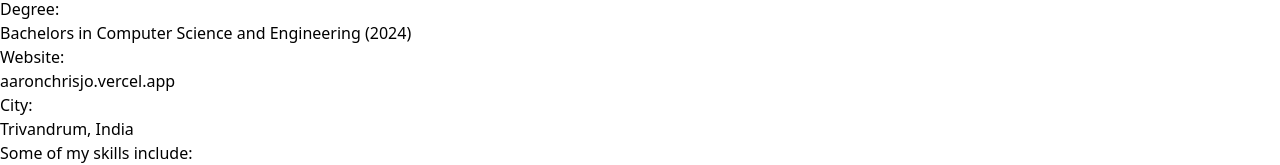
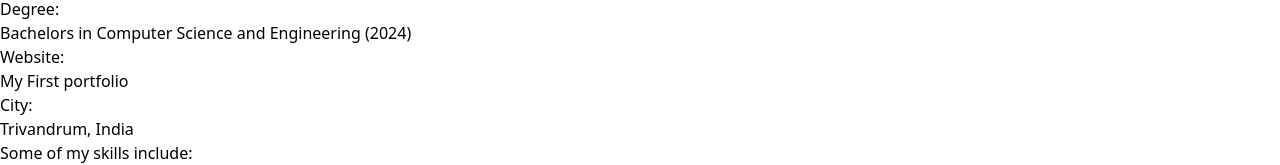
Before and after one commit to aaronchrisjo/eport, an Angular app: page / in a window 1280 px wide. Shown: the part 229-394 px from the top of the page. Built offline with nearby package versions, Linux system fonts and the light colour scheme.

Commit message:
updated link text to old portfolio

```diff
--- a/src/app/main/about/about.component.html
+++ b/src/app/main/about/about.component.html
@@ -17,7 +17,7 @@
       </div> -->
       <div class="mb-6">
         <h3 class="text-xl font-semibold">Website:</h3>
-        <a href="https://aaronchrisjo.vercel.app/" class="text-blue-500 hover:underline" target="_blank">aaronchrisjo.vercel.app</a>
+        <a href="https://aaronchrisjo.vercel.app/" class="text-blue-500 hover:underline" target="_blank">My First portfolio</a>
       </div>
       <div>
         <h3 class="text-xl font-semibold">City:</h3>
```
